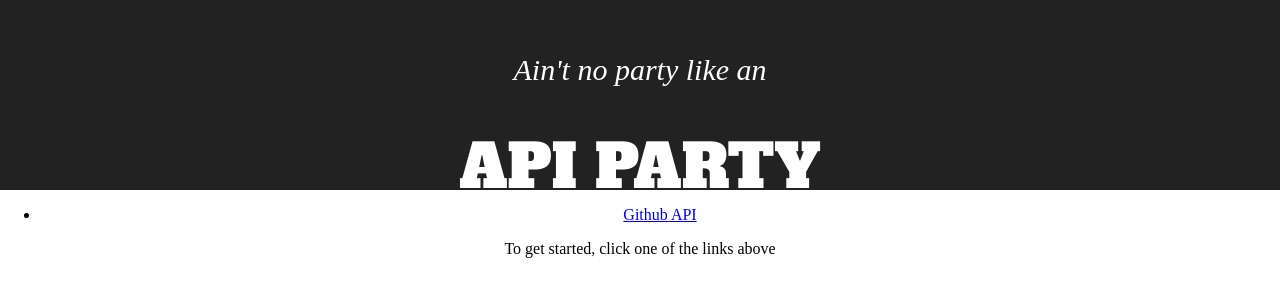
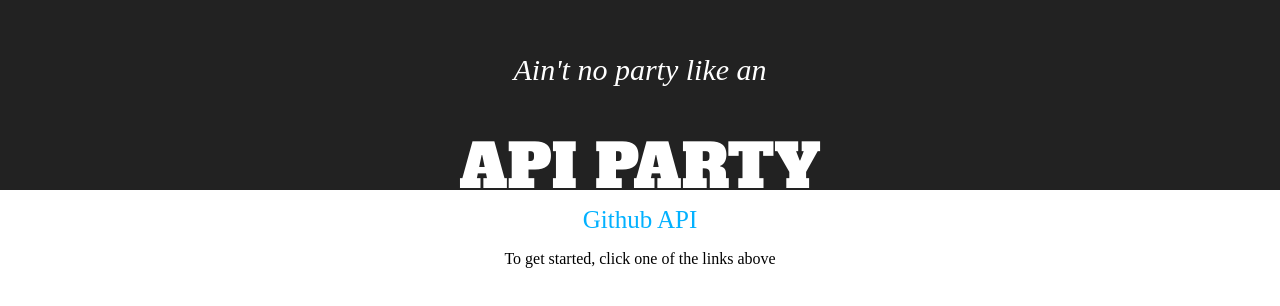
Before and after one commit to JackieSMC/api-party, a React (Create React App) app: page / in a window 1280 px wide. Shown: the top 306 px of the page. Built offline with nearby package versions, Linux system fonts and the light colour scheme; a web font is replaced by a local one.

Commit message:
Style NavLinks

```diff
--- a/src/App.css
+++ b/src/App.css
@@ -20,3 +20,30 @@ h3 {
   padding: 20px;
   color: white;
 }
+.nav-links {
+  list-style: none;
+  padding-left: 0;
+}
+
+.nav-links li {
+  display: inline-block;
+  padding: 0 15px;
+}
+
+.nav-links a {
+  color: #02b1ff;
+  text-decoration: none;
+  font-size: 25px;
+}
+
+.nav-links a.active {
+  color: #F79824;
+}
+
+.nav-links a.active:hover {
+  color: #FDCA40;
+}
+
+.nav-links a:hover {
+  color: #0184be;
+}
```
